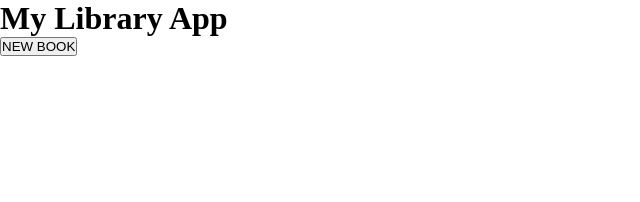
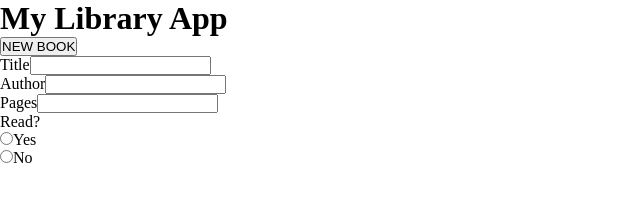
Before and after one commit to ejoflo/ilbrary, a plain HTML site: page index.html in a window 1280 px wide. Shown: the whole page, without its empty margins (0-640 px from the left). Drawn offline with Linux system fonts and the light colour scheme.

Commit message:
add simple interface

```diff
--- a/index.html
+++ b/index.html
@@ -9,6 +9,14 @@
     <h1>My Library App</h1>
     <div id=container>
         <button id=newBook>NEW BOOK</button>
+        <form>
+            Title<input type="text" name="title"><br>
+            Author<input type="text" name="author"><br>
+            Pages<input type="text" name="pages"><br>
+            Read?<br>
+            <input type="radio" name="read" value="yes">Yes<br>
+            <input type="radio" name="read" value="no">No
+        </form>
     </div>
 </body>
 </html>
```
